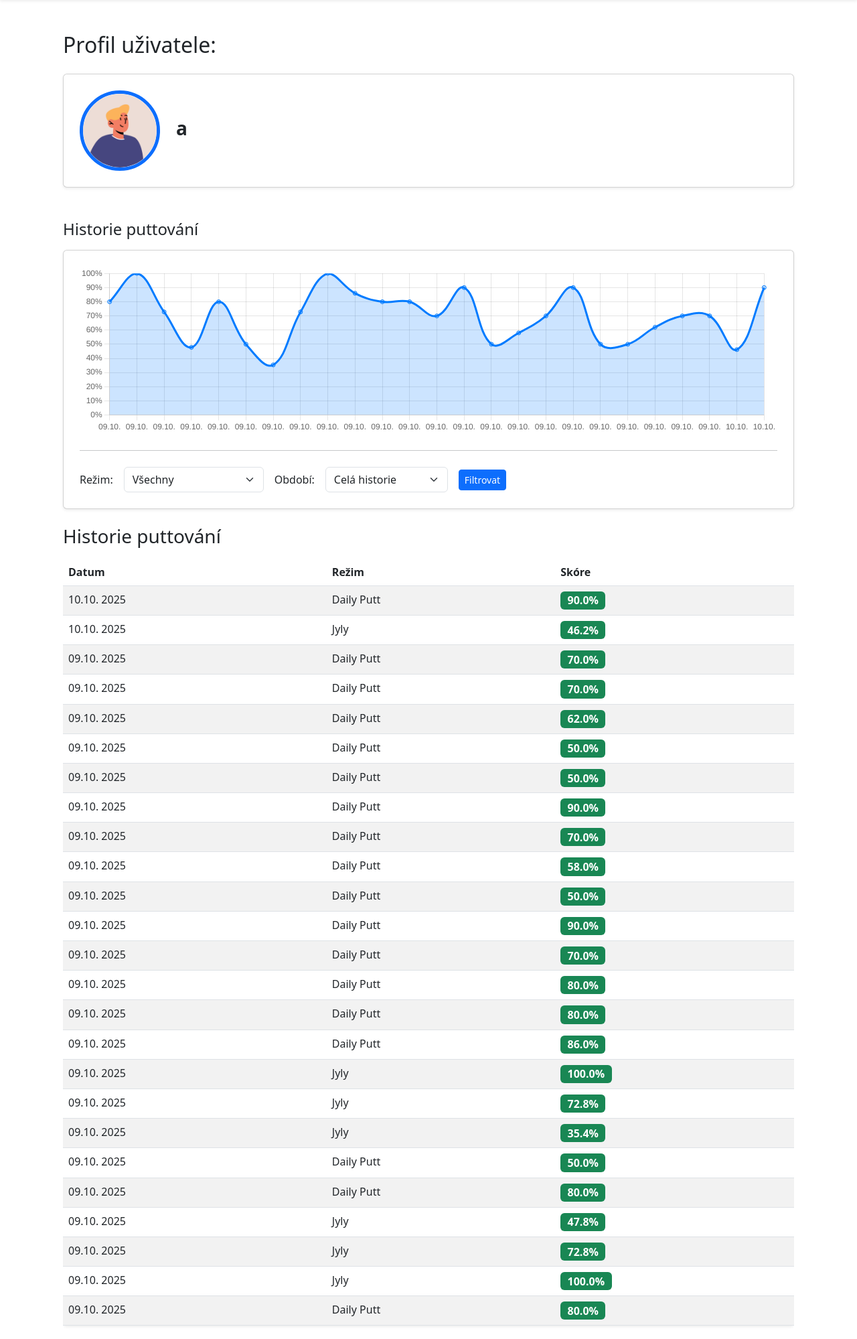
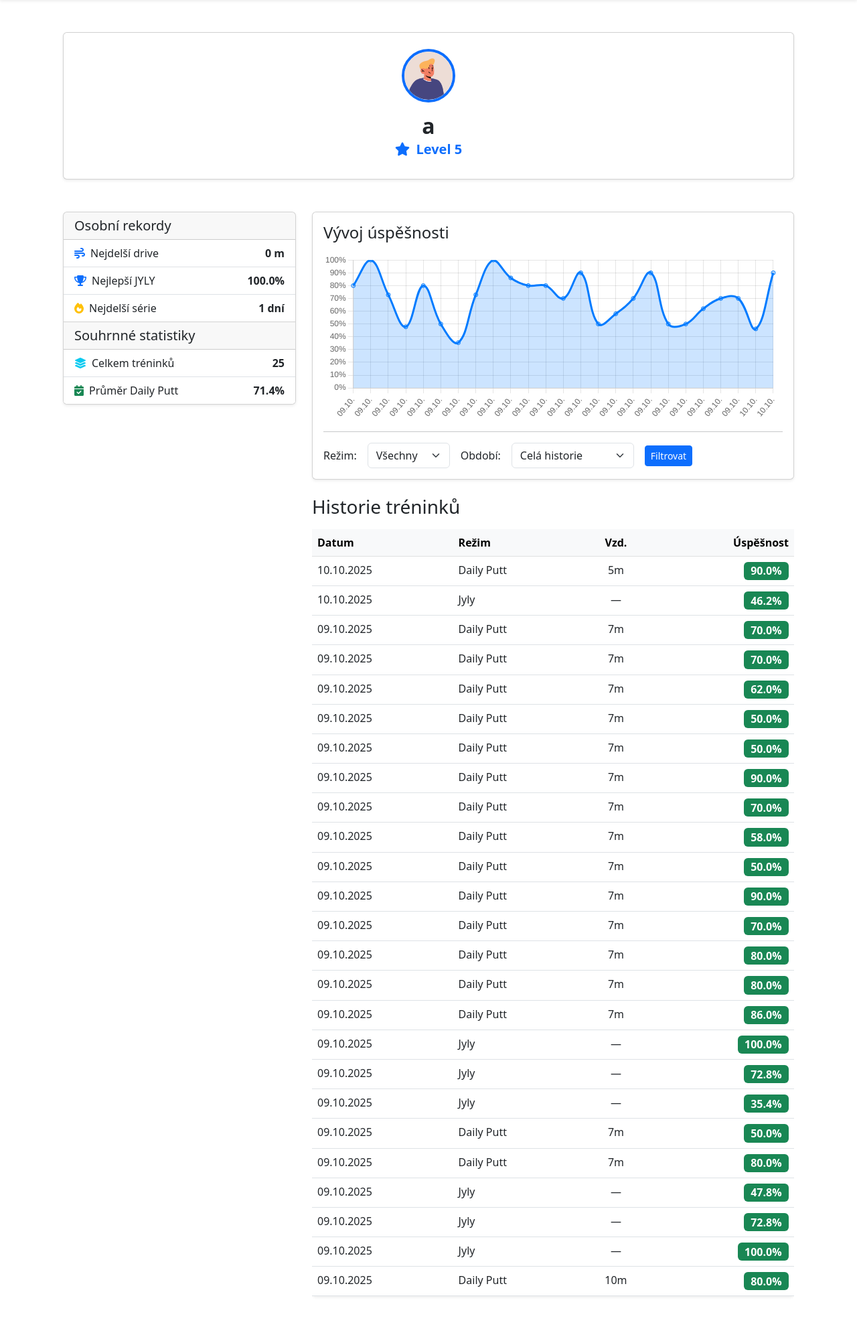
Before and after one commit to dajvid137/discgolf_app, a Flask app: page /user/a in a window 1280 px wide. Shown: the part 56-2055 px from the top of the page at 67% size. Run offline with Flask 3, Linux system fonts and the light colour scheme; a user stored in the database is signed in; data comes from the database, SQL or seed files in the repository; both versions use the stored data as it was after the commit; data that the repository does not hold is empty.

Commit message:
user profil vzhled

```diff
--- a/app.py
+++ b/app.py
@@ -296,39 +296,74 @@ def profile_settings():
 @app.route('/user/<username>')
 @login_required
 def user_profile(username):
+    # Najdeme uživatele podle jména
     user = User.query.filter_by(username=username).first_or_404()
 
+    # --- ZDE PŘIDÁME STEJNOU LOGIKU JAKO V PROFILE ---
     mode_filter = request.args.get('mode_filter', '')
     period_filter = request.args.get('period_filter', 'all')
 
-    query = PuttSession.query.filter_by(user_id=user.id)
+    # Dotazy se nyní filtrují podle ID nalezeného 'user', ne 'current_user'
+    base_query = PuttSession.query.filter_by(user_id=user.id)
 
-    # ... (stejná logika filtrování jako v profile) ...
+    # Výpočet statistik
+    total_sessions = base_query.count()
+    best_jyly_accuracy = db.session.query(func.max(PuttSession.accuracy)).filter(
+        PuttSession.user_id == user.id,
+        PuttSession.mode == 'jyly'
+    ).scalar() or 0.0
+
+    daily_putt_stats = db.session.query(
+        func.sum(PuttSession.successful_putts), func.sum(PuttSession.total_putts)
+    ).filter(
+        PuttSession.user_id == user.id,
+        PuttSession.mode == 'daily_putt'
+    ).first()
+
+    avg_daily_putt_accuracy = 0.0
+    if daily_putt_stats and daily_putt_stats[1]:
+        avg_daily_putt_accuracy = (daily_putt_stats[0] / daily_putt_stats[1]) * 100
+
+    longest_drive = db.session.query(func.max(Drive.distance)).filter(
+        Drive.user_id == user.id
+    ).scalar() or 0.0
+
+    user_stats = {
+        'total_sessions': total_sessions,
+        'best_jyly_accuracy': best_jyly_accuracy,
+        'avg_daily_putt_accuracy': avg_daily_putt_accuracy,
+        'streak': user.current_streak, # Použijeme streak daného uživatele
+        'longest_drive': longest_drive
+    }
+
+    # Výpočet levelu a XP
+    level_info = calculate_level_info_exponential(total_sessions)
+
+    # Logika filtrování
+    query = base_query
+    if mode_filter:
+        query = query.filter(PuttSession.mode == mode_filter)
+    # ... atd. ...
 
     putt_sessions = query.order_by(desc(PuttSession.date)).all()
 
-    # --- ZMĚNA ZDE (stejná jako v profile) ---
+    # Příprava dat pro graf
     sessions_with_accuracy = [s for s in putt_sessions if s.accuracy is not None]
     sessions_for_chart = sorted(sessions_with_accuracy, key=lambda x: x.date)
-
     chart_labels = [session.date.strftime('%d.%m.') for session in sessions_for_chart]
     chart_scores = [session.accuracy for session in sessions_for_chart]
-    # --- KONEC ZMĚNY ---
-
-    chart_data = {
-        'labels': chart_labels,
-        'scores': chart_scores
-    }
+    chart_data = {'labels': chart_labels, 'scores': chart_scores}
 
     return render_template(
         'user_profile.html',
-        user=user,
+        user=user, # Předáváme nalezeného uživatele
         putt_sessions=putt_sessions,
         chart_data=chart_data,
+        user_stats=user_stats,
+        level_info=level_info,
         selected_mode=mode_filter,
         selected_period=period_filter
     )
-
 
 @app.route('/training')
 @login_required
--- a/templates/user_profile.html
+++ b/templates/user_profile.html
@@ -1,55 +1,149 @@
-{# templates/user_profile.html #}
 {% extends "base.html" %}
 
 {% block content %}
-<div class="container mt-5">
-    <h2 class="mb-4">
-        Profil uživatele:
-    </h2>
+<style>
+    .stat-card .icon { font-size: 1.75rem; }
+</style>
 
-    <div class="card shadow-sm mb-5 p-4 d-flex flex-row align-items-center">
-        <div class="me-4">
-            {# Použijeme výchozí avatar, pokud uživatel nemá nastavený vlastní #}
-            {% set default_url = url_for('static', filename='images/avatar/male/12.png') %}
-            {% set avatar_url = user.profile_image_url or default_url %}
+<div class="container my-5">
+    <div class="card shadow-sm mb-5">
+    <div class="card-body text-center p-4">
+        <img src="{{ user.profile_image_url or url_for('static', filename='images/avatar/male/12.png') }}" alt="Avatar uživatele {{ user.username }}" class="rounded-circle mb-3 mx-auto d-block" style="width: 80px; height: 80px; object-fit: cover; border: 4px solid var(--bs-primary);">
 
-            <img src="{{ avatar_url }}"
-                 alt="Avatar uživatele"
-                 class="rounded-circle border border-5 border-primary"
-                 style="width: 120px; height: 120px; object-fit: cover;">
+        <h1 class="h2 fw-bold mb-1">{{ user.username }}</h1>
+
+        <p class="h5 text-primary fw-semibold">
+            <i class="fa-solid fa-star me-1"></i> Level {{ level_info.level }}
+        </p>
+
+        <!-- <hr class="my-3 mx-auto" style="width: 50%;"> -->
+
+        <!-- <div class="d-flex justify-content-center gap-4 text-muted">
+            <div data-bs-toggle="tooltip" title="Nejdelší tréninková série">
+                <i class="fa-solid fa-fire text-warning me-1"></i>
+                Série: <strong>{{ user_stats.streak }} dní</strong>
             </div>
-        <div>
-            <h3 class="fw-bold">{{ user.username }}</h3>
+            <div data-bs-toggle="tooltip" title="Nejlepší dosažená úspěšnost v módu JYLY">
+                <i class="fa-solid fa-trophy text-primary me-1"></i>
+                Nejlepší JYLY: <strong>{{ "%.1f"|format(user_stats.best_jyly_accuracy) }}%</strong>
+            </div>
+        </div> -->
     </div>
 </div>
 
-    <h4 class="mb-3">Historie puttování</h4>
-    <div class="card shadow-sm mb-4 p-4">
-        <canvas id="scoreTrendChart" style="max-height: 250px;"></canvas>
+    <div class="row g-4">
+
+        <div class="col-lg-4">
+            <div class="card shadow-sm position-sticky" style="top: 1.5rem;">
+                <div class="card-header h5">Osobní rekordy</div>
+                <ul class="list-group list-group-flush">
+                    <li class="list-group-item d-flex justify-content-between align-items-center">
+                        <div><i class="fa-solid fa-wind text-primary me-2"></i>Nejdelší drive</div>
+                        <span class="fw-bold">{{ user_stats.longest_drive|int }} m</span>
+                    </li>
+                    <li class="list-group-item d-flex justify-content-between align-items-center">
+                        <div><i class="fa-solid fa-trophy text-primary me-2"></i>Nejlepší JYLY</div>
+                        <span class="fw-bold">{{ "%.1f"|format(user_stats.best_jyly_accuracy) }}%</span>
+                    </li>
+                     <li class="list-group-item d-flex justify-content-between align-items-center">
+                        <div><i class="fa-solid fa-fire text-warning me-2"></i>Nejdelší série</div>
+                        <span class="fw-bold">{{ user_stats.streak }} dní</span>
+                    </li>
+                </ul>
+                <div class="card-header h5">Souhrnné statistiky</div>
+                 <ul class="list-group list-group-flush">
+                    <li class="list-group-item d-flex justify-content-between align-items-center">
+                        <div><i class="fa-solid fa-layer-group text-info me-2"></i>Celkem tréninků</div>
+                        <span class="fw-bold">{{ user_stats.total_sessions }}</span>
+                    </li>
+                    <li class="list-group-item d-flex justify-content-between align-items-center">
+                        <div><i class="fa-solid fa-calendar-check text-success me-2"></i>Průměr Daily Putt</div>
+                        <span class="fw-bold">{{ "%.1f"|format(user_stats.avg_daily_putt_accuracy) }}%</span>
+                    </li>
+                </ul>
+            </div>
+        </div>
+
+        <div class="col-lg-8">
+            <div class="card shadow-sm mb-4">
+                <div class="card-body">
+                    <h4 class="card-title mb-3">Vývoj úspěšnosti</h4>
+                    <div style="height: 250px;"><canvas id="scoreTrendChart"></canvas></div>
+                    <hr>
+                    <form method="GET" action="{{ url_for('user_profile', username=user.username) }}" class="d-flex flex-wrap align-items-center gap-3">
+                        <label for="mode_filter" class="form-label mb-0">Režim:</label>
+                        <select name="mode_filter" id="mode_filter" class="form-select w-auto">
+                            <option value="">Všechny</option>
+                            <option value="jyly" {% if selected_mode == 'jyly' %}selected{% endif %}>Jyly</option>
+                            <option value="daily_putt" {% if selected_mode == 'daily_putt' %}selected{% endif %}>Daily Putt</option>
+                        </select>
+                        <label for="period_filter" class="form-label mb-0">Období:</label>
+                        <select name="period_filter" id="period_filter" class="form-select w-auto">
+                            <option value="all" {% if selected_period == 'all' %}selected{% endif %}>Celá historie</option>
+                            <option value="30" {% if selected_period == '30' %}selected{% endif %}>Posledních 30 dní</option>
+                            <option value="7" {% if selected_period == '7' %}selected{% endif %}>Posledních 7 dní</option>
+                        </select>
+                        <button type="submit" class="btn btn-sm btn-primary">Filtrovat</button>
+                    </form>
+                </div>
+            </div>
+
+            <h3 class="mb-3">Historie tréninků</h3>
+            {% if putt_sessions %}
+                <div class="table-responsive">
+                    <table class="table table-hover bg-white rounded shadow-sm">
+                        <thead class="table-light">
+                            <tr>
+                                <th scope="col">Datum</th>
+                                <th scope="col">Režim</th>
+                                <th scope="col" class="text-center">Vzd.</th>
+                                <th scope="col" class="text-end">Úspěšnost</th>
+                            </tr>
+                        </thead>
+                        <tbody>
+                            {% for session in putt_sessions %}
+                            <tr>
+                                <td>{{ session.date.strftime('%d.%m.%Y') }}</td>
+                                <td>{{ session.mode.replace('_', ' ')|title }}</td>
+                                <td class="text-center">
+                                    {% if session.mode == 'daily_putt' and session.distance %}
+                                        {{ session.distance }}m
+                                    {% else %}
+                                        —
+                                    {% endif %}
+                                </td>
+                                <td class="text-end">
+                                    {% if session.accuracy is not none %}
+                                        <span class="badge bg-success fs-6">{{ "%.1f"|format(session.accuracy) }}%</span>
+                                    {% else %}
+                                        <span class="badge bg-secondary fs-6">{{ session.score }}</span>
+                                    {% endif %}
+                                </td>
+                            </tr>
+                            {% endfor %}
+                        </tbody>
+                    </table>
+                </div>
+            {% else %}
+                <div class="alert alert-info">Tento uživatel zatím nemá žádné záznamy o puttování.</div>
+            {% endif %}
+        </div>
+    </div>
+</div>
 
 <script>
     document.addEventListener('DOMContentLoaded', function() {
         const chartDataRaw = '{{ chart_data | tojson | safe }}';
-
-                if (!chartDataRaw || JSON.parse(chartDataRaw).labels.length === 0) {
-                    console.log("Žádná data pro vykreslení grafu.");
-                    return;
-                }
-
+        if (!chartDataRaw || JSON.parse(chartDataRaw).labels.length === 0) { return; }
         const chartData = JSON.parse(chartDataRaw);
         const ctx = document.getElementById('scoreTrendChart');
-
-                if (!ctx) {
-                    console.error("Chyba: Element s ID 'scoreTrendChart' nebyl nalezen.");
-                    return;
-                }
-
+        if (!ctx) { return; }
         new Chart(ctx, {
             type: 'line',
             data: {
                 labels: chartData.labels,
                 datasets: [{
-                            label: 'Skóre za session',
+                    label: 'Úspěšnost',
                     data: chartData.scores,
                     borderColor: 'rgba(0, 123, 255, 1)',
                     backgroundColor: 'rgba(0, 123, 255, 0.2)',
@@ -60,102 +154,13 @@
             options: {
                 responsive: true,
                 maintainAspectRatio: false,
-                        scales: {
-                            y: {
-                                beginAtZero: true,
-                                // Nastavíme maximum osy Y na 100
-                                max: 100,
-                                ticks: {
-                                    // Přidá "%" za čísla na Y ose
-                                    callback: function(value, index, values) {
-                                        return value + '%';
-                                    }
-                                }
-                            }
-                        },
+                scales: { y: { beginAtZero: true, max: 100, ticks: { callback: function(value) { return value + '%'; } } } },
                 plugins: {
-                            legend: {
-                                display: false
-                            },
-                            tooltip: {
-                                callbacks: {
-                                    // Přidá "%" za hodnotu v tooltipu (když najedete myší)
-                                    label: function(context) {
-                                        let label = context.dataset.label || '';
-                                        if (label) {
-                                            label += ': ';
-                                        }
-                                        if (context.parsed.y !== null) {
-                                            // Zaokrouhlíme na 1 desetinné místo
-                                            label += context.parsed.y.toFixed(1) + '%';
-                                        }
-                                        return label;
-                                    }
-                                }
-                            }
+                    legend: { display: false },
+                    tooltip: { callbacks: { label: function(context) { let label = context.dataset.label || ''; if (label) { label += ': '; } if (context.parsed.y !== null) { label += context.parsed.y.toFixed(1) + '%'; } return label; } } }
                 }
             }
         });
     });
 </script>
-        <hr class="my-4"> <form method="GET" action="{{ url_for('user_profile', username=user.username) }}" class="d-flex flex-wrap align-items-center gap-3">
-
-            <label for="mode_filter" class="form-label mb-0">Režim:</label>
-            <select name="mode_filter" id="mode_filter" class="form-select w-auto">
-                <option value="">Všechny</option>
-                <option value="jyly" {% if selected_mode == 'jyly' %}selected{% endif %}>Jyly</option>
-                <option value="daily_putt" {% if selected_mode == 'daily_putt' %}selected{% endif %}>Daily Putt</option>
-                <option value="puttovacka" {% if selected_mode == 'puttovacka' %}selected{% endif %}>Puttovačka</option>
-                <option value="random" {% if selected_mode == 'random' %}selected{% endif %}>Náhodné vzdálenosti</option>
-            </select>
-
-            <label for="period_filter" class="form-label mb-0">Období:</label>
-            <select name="period_filter" id="period_filter" class="form-select w-auto">
-                <option value="all" {% if selected_period == 'all' %}selected{% endif %}>Celá historie</option>
-                <option value="30" {% if selected_period == '30' %}selected{% endif %}>Posledních 30 dní</option>
-                <option value="7" {% if selected_period == '7' %}selected{% endif %}>Posledních 7 dní</option>
-            </select>
-
-            <button type="submit" class="btn btn-sm btn-primary">Filtrovat</button>
-        </form>
-    </div>
-
-    <h3 class="mb-3">Historie puttování</h3>
-
-    {% if putt_sessions %}
-        <div class="table-responsive">
-            <table class="table table-striped table-hover shadow-sm rounded">
-                <thead class="bg-light">
-                    <tr>
-                        <th scope="col">Datum</th>
-                        <th scope="col">Režim</th>
-                        <th scope="col">Skóre</th>
-                    </tr>
-                </thead>
-                <tbody>
-                    {% for session in putt_sessions %}
-                    <tr>
-                        <td>{{ session.date.strftime('%d.%m. %Y') }}</td>
-                        <td>{{ session.mode.replace('_', ' ')|title }}</td>
-                        <!-- <td><span class="badge bg-success fs-6">{{ session.score }}</span></td> -->
-                         <td>
-                            {# Pokud má session uloženou úspěšnost (accuracy), zobraz ji v procentech #}
-                            {% if session.accuracy is not none %}
-                                <span class="badge bg-success fs-6">{{ "%.1f"|format(session.accuracy) }}%</span>
-                            {# Jinak zobraz staré skóre (pro staré záznamy nebo módy bez procent) #}
-                            {% else %}
-                                <span class="badge bg-success fs-6">{{ session.score }}</span>
-                            {% endif %}
-                        </td>
-                    </tr>
-                    {% endfor %}
-                </tbody>
-            </table>
-        </div>
-    {% else %}
-        <div class="alert alert-info" role="alert">
-            Tento uživatel zatím nemá žádné záznamy o puttování.
-        </div>
-    {% endif %}
-</div>
 {% endblock %}
```
Also changed, not shown: templates/profile.html (+11 -0 lines), instance/discgolf.db. Lines whose indentation alone changed are shown as unchanged.
